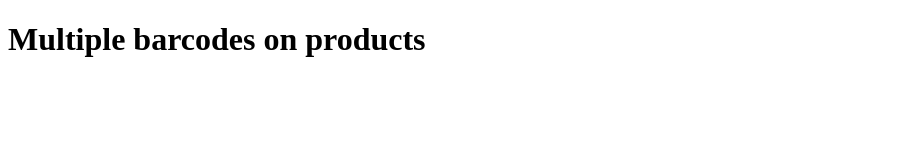
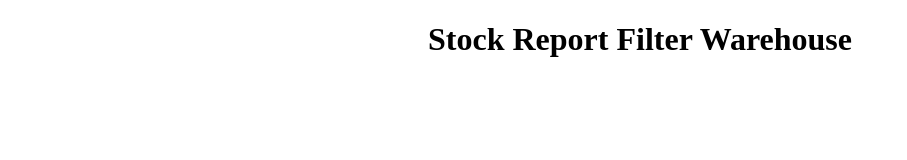
Before and after one commit to Gztabo21/Desarrollo_odoo, a plain HTML site: page report_stock_filter_warehouse/static/description/index.html in a window 1280 px wide. Shown: the whole page, without its empty margins (0-907 px from the left). Drawn offline with Linux system fonts and the light colour scheme.

Commit message:
[add] title center

```diff
--- a/report_stock_filter_warehouse/static/description/index.html
+++ b/report_stock_filter_warehouse/static/description/index.html
@@ -9,7 +9,7 @@
 </head>
 <body>
     <div class="document" id="filter-report-warehouse">
-        <h1 class="title">Multiple barcodes on products</h1>
+        <h1 style="text-align: center;" class="title">Stock Report Filter Warehouse</h1>
     </div>
 </body>
 </html>
```
